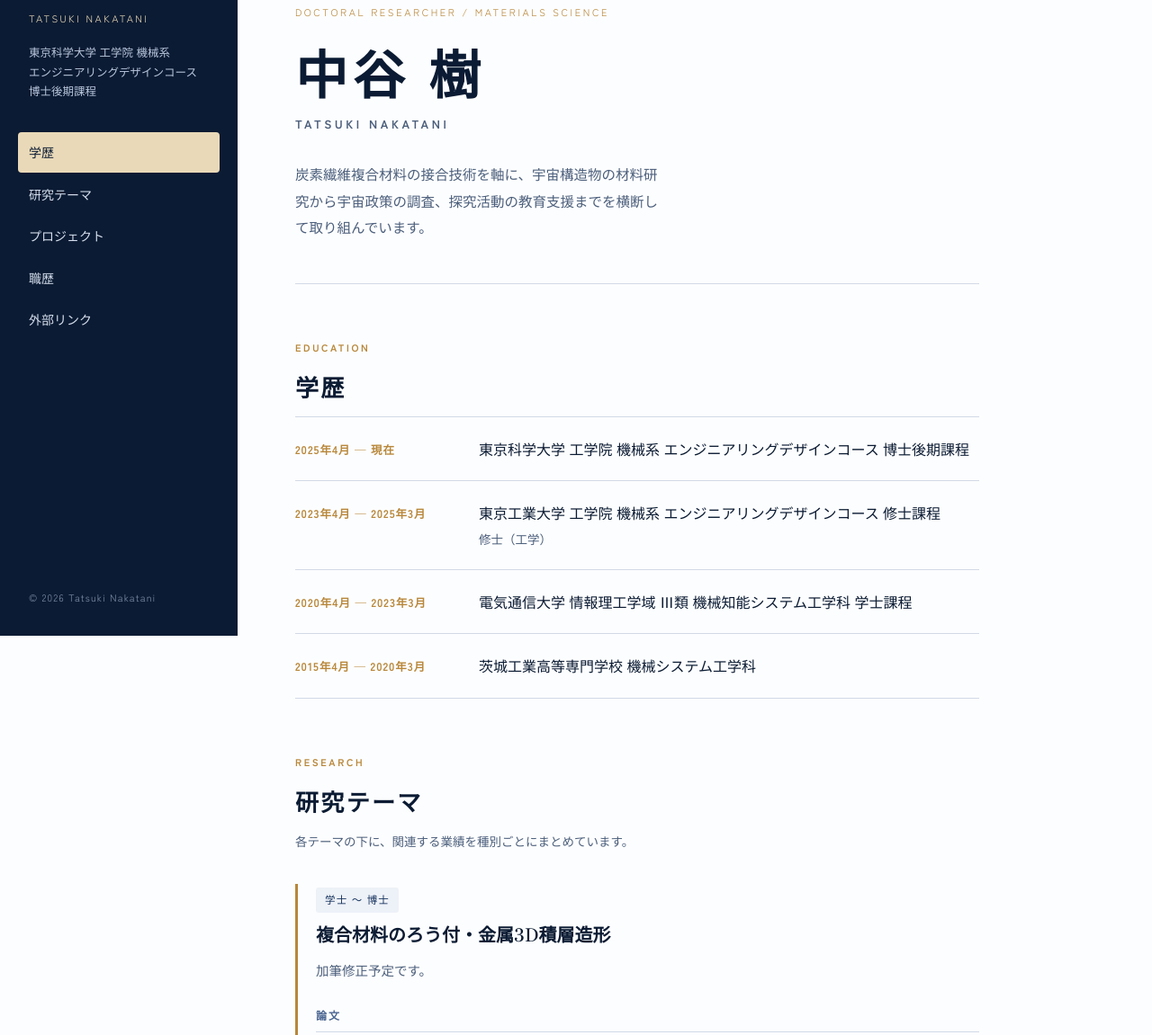
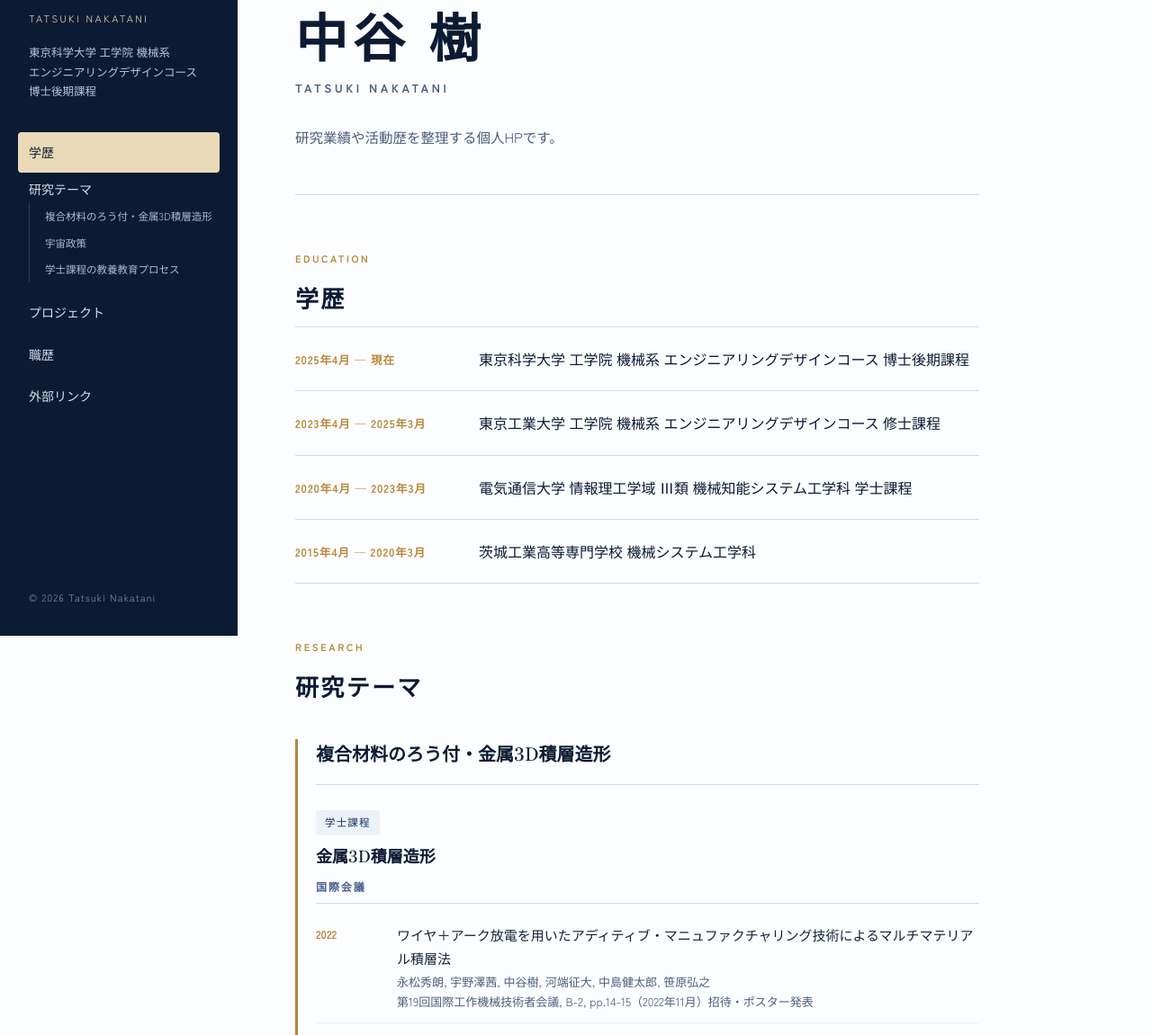
Before and after one commit to N-Tatsuki/N-Tatsuki.github.io, a plain HTML site: page index.html in a window 1280 px wide. Shown: the part 93-1244 px from the top of the page at 90% size. Drawn offline with Linux system fonts and the light colour scheme.

Commit message:
Add files via upload

```diff
--- a/index.html
+++ b/index.html
@@ -4,12 +4,12 @@
 <meta charset="UTF-8">
 <meta name="viewport" content="width=device-width, initial-scale=1">
 <title>中谷 樹 | 東京科学大学 博士後期課程</title>
-<meta name="description" content="東京科学大学 博士後期課程。複合材料のろう付・金属3D積層造形、宇宙政策、探究活動支援に関する研究業績とプロジェクトを掲載しています。">
+<meta name="description" content="研究業績や活動歴を整理する個人HPです。">
 
 <!-- OGP（SNSでリンクを共有したときの表示。URLと画像は公開後に書き換えてください） -->
 <meta property="og:type" content="website">
 <meta property="og:title" content="中谷 樹 | 東京科学大学 博士後期課程">
-<meta property="og:description" content="複合材料のろう付・金属3D積層造形、宇宙政策、探究活動支援。">
+<meta property="og:description" content="研究業績や活動歴を整理する個人HPです。">
 <meta property="og:url" content="https://n-tatsuki.github.io/">
 <meta property="og:image" content="https://n-tatsuki.github.io/images/ogp.jpg">
 
@@ -43,7 +43,6 @@
 
     <!-- ---- 冒頭 ---- -->
     <section class="hero">
-      <p class="hero__eyebrow">Doctoral Researcher / Materials Science</p>
       <h1 class="hero__name">
         <span class="hero__ja" data-bind="nameJa">中谷 樹</span>
         <span class="hero__en" data-bind="nameEn">Tatsuki Nakatani</span>
@@ -60,7 +59,6 @@
     <!-- ---- 研究テーマと業績 ---- -->
     <section class="sec" id="research">
       <h2 class="sec__title"><span class="sec__eyebrow">Research</span>研究テーマ</h2>
-      <p class="sec__note">各テーマの下に、関連する業績を種別ごとにまとめています。</p>
       <div id="themes"></div>
     </section>
 
@@ -103,7 +101,7 @@ window.SITE_DATA = {
     nameJa: "中谷 樹",
     nameEn: "Tatsuki Nakatani",
     affiliation: "東京科学大学 工学院 機械系\nエンジニアリングデザインコース 博士後期課程",
-    lead: "炭素繊維複合材料の接合技術を軸に、宇宙構造物の材料研究から宇宙政策の調査、探究活動の教育支援までを横断して取り組んでいます。",
+    lead: "研究業績や活動歴を整理する個人HPです。",
     email: "your-name [at] example.ac.jp"
   },
 
@@ -115,21 +113,34 @@ window.SITE_DATA = {
   themes: [
     {
       id: "materials",
-      period: "学士 〜 博士",
       title: "複合材料のろう付・金属3D積層造形",
-      description: "加筆修正予定です。"
+      description: "",
+      subthemes: [
+        {
+          id: "metal-am",
+          period: "学士課程",
+          title: "金属3D積層造形",
+          description: ""
+        },
+        {
+          id: "brazing",
+          period: "修士～博士課程",
+          title: "複合材料のろう付",
+          description: "大型宇宙構造物建設のための軌道上での組み立てを想定し、炭素繊維複合材料の活性金属ろう付に関する研究を行っています。"
+        }
+      ]
     },
     {
       id: "space-policy",
       period: "2021 〜 現在",
       title: "宇宙政策",
-      description: "加筆修正予定です。"
+      description: "日本の宇宙政策に関する調査研究業務を行っています。企業からの委託や個人研究を通して、宇宙政策の在り方について理解を深めています。大学院での研究成果の産業利用に向けて視野を広げる意図もあります。"
     },
     {
       id: "inquiry",
       period: "2023 〜 現在",
-      title: "探究活動支援",
-      description: "加筆修正予定です。"
+      title: "学士課程の教養教育プロセス",
+      description: "東京科学大学リベラルアーツ教育院において、学士課程の探究活動を支援するプログラムのTA（ティーチング・アシスタント）業務を担当しています。授業改善や教材開発を行っています。"
     }
   ],
 
@@ -149,9 +160,10 @@ window.SITE_DATA = {
       year: 2026,
       title: "Brazing of carbon/carbon composite beams using gold filler with tungsten trioxide and tungsten carbide coatings",
       authors: "Tatsuki Nakatani, Takahisa Yamazaki",
-      venue: "Carbon, 121264（2026年1月）査読有り・筆頭著者",
+      venue: "Carbon, 121264（2026年1月）査読有り・筆頭著者 / Impact Factor 12.7（2026年8月30日時点）",
       type: "journal",
       themes: ["materials"],
+      topic: "brazing",
       url: "https://doi.org/10.1016/j.carbon.2026.121264"
     },
     {
@@ -161,6 +173,7 @@ window.SITE_DATA = {
       venue: "Brazing, High Temperature Brazing and Diffusion Bonding (LÖT 2025), 399, pp.37-44（2025年6月）筆頭著者",
       type: "international",
       themes: ["materials"],
+      topic: "brazing",
       url: "https://doi.org/10.53192/LOET20250037"
     },
     {
@@ -170,6 +183,7 @@ window.SITE_DATA = {
       venue: "第19回国際工作機械技術者会議, B-2, pp.14-15（2022年11月）招待・ポスター発表",
       type: "international",
       themes: ["materials"],
+      topic: "metal-am",
       url: ""
     },
     {
@@ -179,6 +193,7 @@ window.SITE_DATA = {
       venue: "溶接学会 第132回界面接合研究委員会（2026年6月）招待講演",
       type: "domestic",
       themes: ["materials"],
+      topic: "brazing",
       url: ""
     },
     {
@@ -188,6 +203,7 @@ window.SITE_DATA = {
       venue: "溶接学会 2024年度秋季全国大会, 第115集, pp.358-359（2024年9月）",
       type: "domestic",
       themes: ["materials"],
+      topic: "brazing",
       url: "https://doi.org/10.14920/jwstaikai.2024f.0_358"
     },
     {
@@ -197,6 +213,7 @@ window.SITE_DATA = {
       venue: "第30回 学生会員卒業研究発表講演会, I26（2023年3月）",
       type: "domestic",
       themes: ["materials"],
+      topic: "metal-am",
       url: ""
     },
     {
@@ -206,6 +223,7 @@ window.SITE_DATA = {
       role: "研究代表者",
       type: "grant",
       themes: ["materials"],
+      topic: "brazing",
       url: "https://www.ishifuku-kinzoku.co.jp/topics/2025/grant.html"
     },
     {
@@ -213,6 +231,7 @@ window.SITE_DATA = {
       title: "東京工業大学つばめ博士学生奨学金（特別奨学金）",
       type: "award",
       themes: ["materials"],
+      topic: "brazing",
       url: ""
     },
     {
@@ -220,6 +239,7 @@ window.SITE_DATA = {
       title: "日本学生支援機構 第一種奨学金 特に優れた業績による返還免除（修士課程）",
       type: "award",
       themes: ["materials"],
+      topic: "brazing",
       url: ""
     },
 
@@ -283,7 +303,7 @@ window.SITE_DATA = {
       title: "宇宙での核融合エネルギー利用に関する国際動向と論点整理",
       authors: "中谷樹, 有吉志満",
       venue: "第56回ニュースペース研究会（2024年8月）招待講演",
-      type: "misc",
+      type: "domestic",
       themes: ["space-policy"],
       url: "https://ngsl.or.jp/news/meeting-56/"
     },
@@ -320,7 +340,7 @@ window.SITE_DATA = {
       year: "2021",
       title: "第8回 宇宙建築賞 入賞「PortC」",
       description:
-        "月面における宇宙港の建設構想を提案し、第8回宇宙建築賞で入賞しました。月面基地の建築アイデアとして、輸送拠点となる港湾機能と居住機能をあわせ持つ構造を検討したものです。本作品は第66回宇宙科学技術連合講演会（2022年11月）の企業展示にも出展し、学会の場で構想を発信しました。",
+        "宇宙建築学サークルに所属し、学生チームで宇宙建築コンペに挑戦しました。月面における宇宙港の建設構想を提案し、第8回宇宙建築賞で入賞しました。月面の景観を保全し、ロケット打ち上げをシンボルとする宇宙港を設計しました。本作品は第66回宇宙科学技術連合講演会（2022年11月）の企業展示にも出展し、宇宙建築学のアウトリーチ活動を行いました。",
       image: "",
       links: [
         { label: "受賞作品ページ", url: "https://tnlabsa.wixsite.com/tnlab/%E7%AC%AC8%E5%9B%9E-%E5%84%AA%E7%A7%80%E4%BD%9C%E5%93%81" },
@@ -331,7 +351,7 @@ window.SITE_DATA = {
       year: "2023",
       title: "CanSat プロジェクト — ARLISS 2023 Best Mission Award 1st Place",
       description:
-        "小型宇宙機の技術実証を行うCanSatプロジェクトに授業の一環として取り組み、その後チームで自主的に国際大会ARLISSへ出場しました。月面クレータ内での水資源運搬を想定し、パイプラインを自動敷設するシステムを開発して技術実証を行い、Best Mission Award 1st Place を受賞しています。要求の異なる複数の設計要件を整理し、設計から加工までを自チームで完結させる過程で、技術面とプロジェクトマネジメントの両面を実践的に習得しました。",
+        "小型宇宙機の技術実証を行うCanSatプロジェクトに授業の一環として取り組み、その後チームで自主的に国際大会ARLISSへ出場しました。月面クレータ内での水資源運搬を想定し、パイプラインを自動敷設するシステムを開発して技術実証を行い、Best Mission Award 1st Place を受賞しました。要求の異なる複数の設計要件を整理し、設計から加工までを自チームで完結させる過程で、技術面とプロジェクトマネジメントの両面を実践的に学びました。",
       image: "",
       links: [
         { label: "ARLISS（UNISEC）", url: "https://unisec.jp/activities/arliss" }
@@ -341,7 +361,7 @@ window.SITE_DATA = {
       year: "2023",
       title: "エンジニアリングデザインプロジェクト（EDP）",
       description:
-        "機械系エンジニアリングデザインコースにおいて、デザイン思考にもとづくプロダクト開発に取り組みました。デザイン思考はユーザーへの共感を通じて潜在的なニーズを洞察する思考法であり、工学的な専門知識を社会実装につなげる過程に関心をもって参加したものです。企業から与えられた「中長距離トラックドライバーの生活を再デザインする」というテーマに対し、ドライバーへのインタビューを反復して仮説の構築と検証を重ね、家族と離れて働くドライバーとその家族に向けたWebカメラを製作しました。成果は一般向けの最終発表会で公開しています。",
+        "機械系エンジニアリングデザインコースにおけるPBL型授業です。パートナー企業から与えられた社会課題の解決を目指し、デザイン思考にもとづいてプロダクト開発に取り組みました。デザイン思考はユーザーへの共感を通じて潜在的なニーズを洞察する思考法であり、工学的な専門知識を社会実装につなげる過程に関心を持ち、参加しました。成果は一般向けの最終発表会で公開しています。",
       image: "",
       links: [
         { label: "プロジェクト紹介記事", url: "https://medium.com/titech-eng-and-design/2023%E5%B9%B4%E5%BA%A6edp-%E3%81%A4%E3%81%AA%E3%81%8C%E3%82%8B%E3%83%81%E3%82%A7%E3%82%A2-team-7-%E3%82%AB%E3%83%AA%E3%83%B3%E3%83%90-c5eef5f510cc" },
@@ -352,9 +372,10 @@ window.SITE_DATA = {
       year: "2022 —",
       title: "ASE-Lab／宇宙建築学ゼミ 主宰",
       description:
-        "有人宇宙居住施設の建設に関心をもち、研究に関わる知識を深めるとともに分野の裾野を広げることを目的として、オンラインの「宇宙建築学ゼミ」を主宰しています。全国から集まった学生とともに、宇宙用材料や接合法といった材料工学の話題から月面都市の形成構想まで、幅広いテーマで継続的にゼミを運営しています。",
+        "大学院での研究に関わる知識を深めるとともに、宇宙建築分野の裾野を広げることを目的として、オンラインで「宇宙建築学ゼミ」を主宰しました。全国から集まった学生とともに、宇宙用材料や接合法といった材料工学の話題から月面都市の形成構想まで、幅広いテーマで継続的にゼミを運営しました。",
       image: "",
       links: [
+        { label: "ASE-Lab 公式サイト", url: "https://www.ase-lab.space/?no-ovl=t" },
         { label: "ASE-Lab（note）", url: "https://note.com/ase_lab_/n/nc02d63dab0a2" }
       ]
     }
@@ -372,7 +393,7 @@ window.SITE_DATA = {
     {
       period: "2023年4月 — 2025年3月",
       title: "東京工業大学 工学院 機械系 エンジニアリングデザインコース 修士課程",
-      description: "修士（工学）"
+      description: ""
     },
     {
       period: "2020年4月 — 2023年3月",
@@ -393,17 +414,17 @@ window.SITE_DATA = {
     {
       period: "2024年 — 現在",
       title: "Webサービス・ホームページ制作",
-      description: "担当した制作物や技術をここに書きます。"
+      description: "アルバイト業務として、クライアント様から依頼を受けてWebサービスやホームページ制作を行っています。生成AIを用いた社内の業務効率化ツールの作成なども行っています。"
     },
     {
       period: "2023年 — 現在",
       title: "東京科学大学 ティーチングアシスタント",
-      description: "学士課程のエンジニアリングデザイン応用科目、およびリベラルアーツプログラムの探究ワークショップを担当しています。"
+      description: "修士課程科目のエンジニアリングデザインプロジェクトのTA（2年間）、リベラルアーツプログラムの探究ワークショップ（3年間）を担当しました。他にも学士課程教養科目や理工系専門科目の授業補助も経験しました。"
     },
     {
       period: "2021年4月 — 現在",
       title: "一般社団法人 ニュースペース国際戦略研究所（NGSL） 学生研究員",
-      description: "国の宇宙政策に関する調査研究に従事しています。世界の中の日本という視座から宇宙開発の将来像を検討し、調査結果を政策提言へつなげる過程を通じて、長期的かつ広い視野を養ってきました。専門分野の異なる実務家・研究者との交流の機会も、自身のキャリア形成に活かしています。"
+      description: "国の宇宙政策に関する調査研究業務を行っています。宇宙開発の将来像を検討し、調査結果を政策提言へつなげる過程を通じて、長期的かつ広い視野を養いました。研究会の運営補助、WGチームへの参加、個人研究の学会発表を主な業務としています。"
     }
   ],
 
@@ -413,9 +434,7 @@ window.SITE_DATA = {
   links: [
     { label: "researchmap", url: "https://researchmap.jp/Tatsuki_Nakatani" },
     { label: "ORCID",       url: "https://orcid.org/0009-0008-1385-2778" },
-    { label: "J-GLOBAL",    url: "https://jglobal.jst.go.jp/detail?JGLOBAL_ID=202601013543771460" },
-    { label: "GitHub",      url: "https://github.com/N-Tatsuki" },
-    { label: "ASE-Lab",     url: "https://note.com/ase_lab_/n/nc02d63dab0a2" }
+    { label: "J-GLOBAL",    url: "https://jglobal.jst.go.jp/detail?JGLOBAL_ID=202601013543771460" }
   ]
 };
 
@@ -434,7 +453,14 @@ window.SITE_DATA = {
   /* ナビゲーションと目次はこの一覧から生成されます */
   var SECTIONS = [
     { id: "education",  ja: "学歴",         en: "Education" },
-    { id: "research",   ja: "研究テーマ",    en: "Research" },
+    {
+      id: "research", ja: "研究テーマ", en: "Research",
+      children: [
+        { id: "theme-materials", ja: "複合材料のろう付・金属3D積層造形" },
+        { id: "theme-space-policy", ja: "宇宙政策" },
+        { id: "theme-inquiry", ja: "学士課程の教養教育プロセス" }
+      ]
+    },
     { id: "projects",   ja: "プロジェクト",  en: "Projects" },
     { id: "experience", ja: "職歴",         en: "Experience" },
     { id: "contact",    ja: "外部リンク",    en: "Links" }
@@ -481,7 +507,13 @@ window.SITE_DATA = {
     var nav = byId("railNav");
     if (!nav) return;
     nav.innerHTML = SECTIONS.map(function (s) {
-      return '<a href="#' + s.id + '">' + s.ja + "</a>";
+      var mainLink = '<a class="rail__nav-main" href="#' + s.id + '">' + esc(s.ja) + "</a>";
+      if (!Array.isArray(s.children) || s.children.length === 0) return mainLink;
+      var children = s.children.map(function (c) {
+        return '<a class="rail__nav-sub" href="#' + c.id + '">' + esc(c.ja) + "</a>";
+      }).join("");
+      return '<div class="rail__nav-group">' + mainLink +
+        '<div class="rail__subnav">' + children + "</div></div>";
     }).join("");
   }
 
@@ -509,6 +541,19 @@ window.SITE_DATA = {
   }
 
   /* ---------- 研究テーマと業績 ---------- */
+  function renderPublicationGroups(items) {
+    if (!items || items.length === 0) return "";
+    return TYPE_ORDER.map(function (type) {
+      var group = items
+        .filter(function (p) { return p.type === type; })
+        .sort(function (a, b) { return sortKey(b) - sortKey(a); });
+      if (group.length === 0) return "";
+      return '<div class="pubgroup">' +
+        '<h5 class="pubgroup__label">' + TYPE_LABEL[type] + "</h5>" +
+        '<ul class="publist">' + group.map(pubItem).join("") + "</ul></div>";
+    }).join("");
+  }
+
   function renderThemes() {
     var box = byId("themes");
     if (!box) return;
@@ -519,26 +564,25 @@ window.SITE_DATA = {
         return Array.isArray(p.themes) && p.themes.indexOf(t.id) !== -1;
       });
 
-      var body;
-      if (mine.length === 0) {
-        body = '<p class="empty">業績データは準備中です。' +
-               "data.js の publications に追加すると、ここに表示されます。</p>";
+      var body = "";
+      if (Array.isArray(t.subthemes) && t.subthemes.length) {
+        body = '<div class="subthemes">' + t.subthemes.map(function (st) {
+          var topicItems = mine.filter(function (p) { return p.topic === st.id; });
+          return '<section class="subtheme" id="topic-' + esc(st.id) + '">' +
+            (st.period ? '<span class="theme__period">' + esc(st.period) + "</span>" : "") +
+            '<h4 class="subtheme__title">' + esc(st.title) + "</h4>" +
+            (st.description ? '<p class="theme__desc">' + esc(st.description) + "</p>" : "") +
+            renderPublicationGroups(topicItems) +
+          "</section>";
+        }).join("") + "</div>";
       } else {
-        body = TYPE_ORDER.map(function (type) {
-          var group = mine
-            .filter(function (p) { return p.type === type; })
-            .sort(function (a, b) { return sortKey(b) - sortKey(a); });
-          if (group.length === 0) return "";
-          return '<div class="pubgroup">' +
-            '<h4 class="pubgroup__label">' + TYPE_LABEL[type] + "</h4>" +
-            '<ul class="publist">' + group.map(pubItem).join("") + "</ul></div>";
-        }).join("");
+        body = renderPublicationGroups(mine);
       }
 
-      return '<article class="theme">' +
+      return '<article class="theme" id="theme-' + esc(t.id) + '">' +
         (t.period ? '<span class="theme__period">' + esc(t.period) + "</span>" : "") +
         '<h3 class="theme__title">' + esc(t.title) + "</h3>" +
-        '<p class="theme__desc">' + esc(t.description) + "</p>" +
+        (t.description ? '<p class="theme__desc">' + esc(t.description) + "</p>" : "") +
         body +
       "</article>";
     }).join("");
@@ -565,7 +609,10 @@ window.SITE_DATA = {
         '<div class="card__body">' +
           '<span class="card__year">' + esc(pr.year) + "</span>" +
           '<h3 class="card__title">' + esc(pr.title) + "</h3>" +
-          '<p class="card__desc">' + esc(pr.description) + "</p>" +
+          '<details class="card__details">' +
+            '<summary>説明を見る</summary>' +
+            '<p class="card__desc">' + esc(pr.description) + "</p>" +
+          "</details>" +
           link +
         "</div></article>";
     }).join("");
--- a/style.css
+++ b/style.css
@@ -346,3 +346,91 @@ a{ color:var(--navy-700); }
   .job__role{ grid-column:2; }
   .job__desc{ grid-column:2; }
 }
+
+/* =========================================================
+   2026-08-30 update: research hierarchy / accordion projects
+   ========================================================= */
+
+/* 研究テーマのサブ階層 */
+.subthemes{
+  margin-top:18px;
+}
+.subtheme{
+  padding:24px 0 4px;
+  border-top:1px solid var(--rule);
+}
+.subtheme:first-child{
+  margin-top:4px;
+}
+.subtheme__title{
+  margin:0 0 10px;
+  font-family:var(--font-display);
+  font-size:18px;
+  font-weight:600;
+  line-height:1.6;
+  color:var(--navy-900);
+}
+
+/* 左メニュー内の研究テーマ子項目。スマホでは横スクロールの一項目として表示 */
+.rail__nav-group,
+.rail__subnav{
+  display:contents;
+}
+.rail__nav-sub{
+  font-size:12px !important;
+}
+
+/* プロジェクトは1列で縦に並べる */
+.cards{
+  grid-template-columns:1fr;
+}
+
+/* プロジェクト説明のアコーディオン */
+.card__details{
+  margin-top:14px;
+  border-top:1px solid var(--navy-050);
+  border-bottom:1px solid var(--navy-050);
+}
+.card__details summary{
+  padding:10px 0;
+  cursor:pointer;
+  color:var(--navy-700);
+  font-size:13px;
+  font-weight:500;
+  list-style-position:inside;
+}
+.card__details summary:hover{
+  color:var(--navy-900);
+}
+.card__details .card__desc{
+  padding:0 0 14px;
+}
+
+@media (min-width:1024px){
+  .rail__nav-group{
+    display:block;
+  }
+  .rail__subnav{
+    display:flex;
+    flex-direction:column;
+    gap:1px;
+    margin:2px 0 9px 12px;
+    padding-left:8px;
+    border-left:1px solid rgba(255,255,255,.16);
+  }
+  .rail__nav-sub{
+    padding:6px 9px !important;
+    font-size:11.5px !important;
+    line-height:1.45;
+    color:#AEBBD0 !important;
+  }
+  .rail__nav-sub:hover{
+    color:#fff !important;
+  }
+  .rail__nav-sub.is-active{
+    color:var(--navy-900) !important;
+  }
+  .cards{
+    grid-template-columns:1fr;
+  }
+}
```
